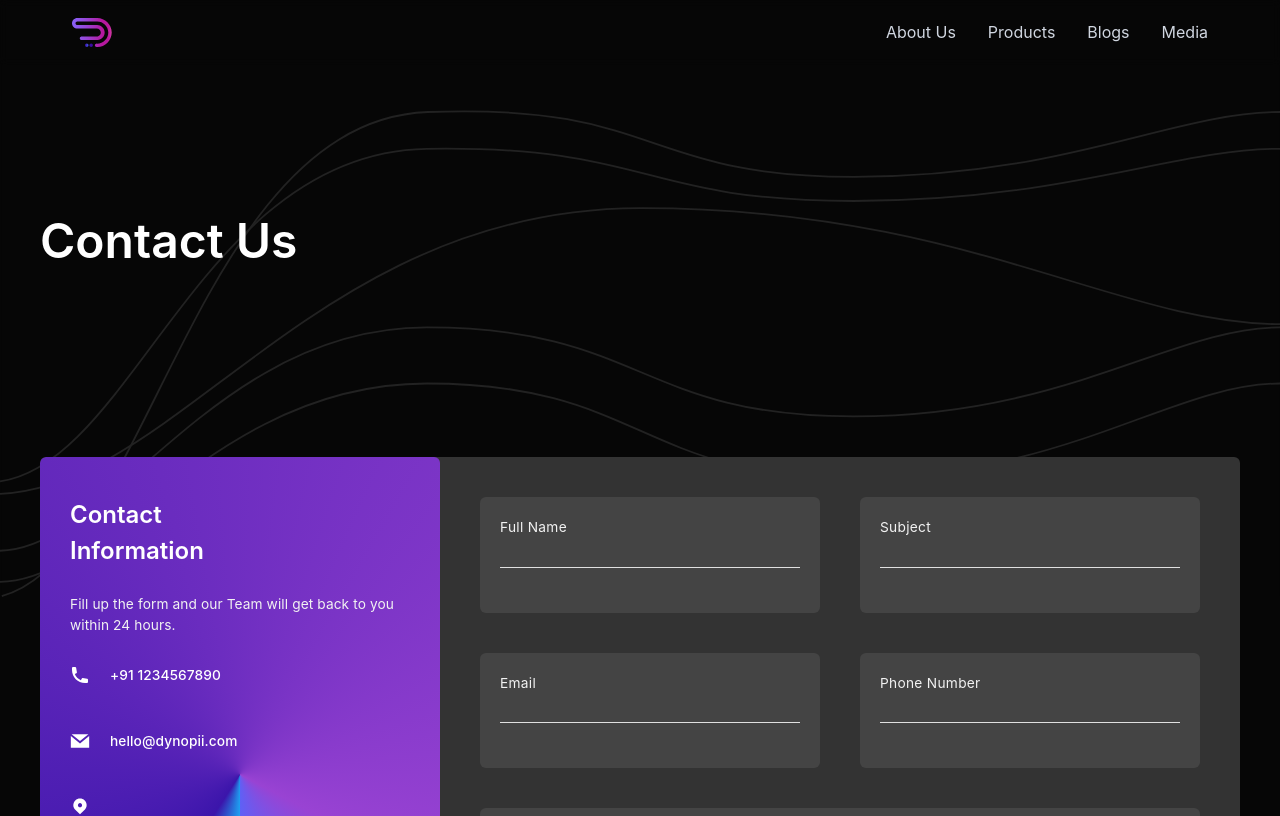
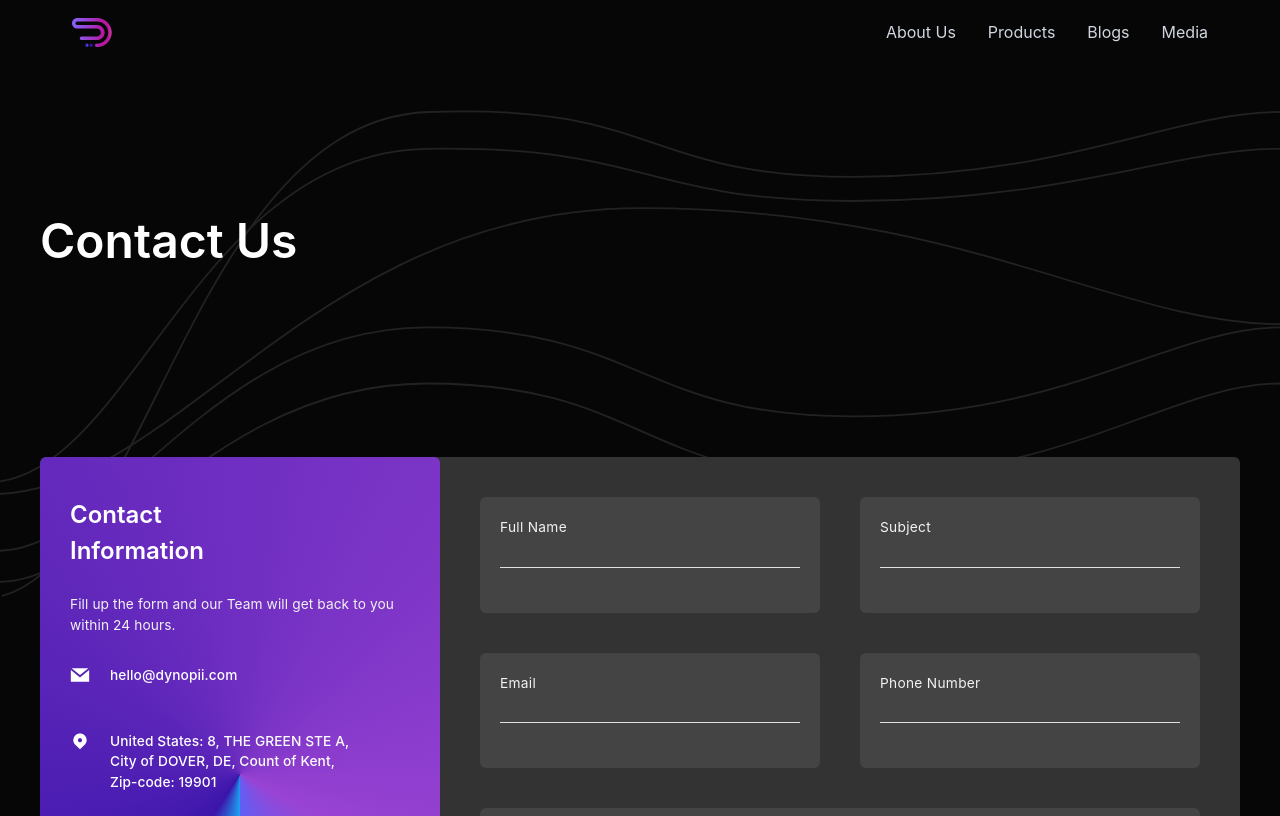
Before and after one commit to dynopii/dynopii.github.io, a Next.js app: page /contact in a window 1280 px wide. Shown: the top 816 px of the page. Built offline with nearby package versions, Linux system fonts and the light colour scheme.

Commit message:
refactor, fix footer link, adding multiple addresses.

```diff
--- a/components/Main.tsx
+++ b/components/Main.tsx
@@ -235,7 +235,6 @@ const Main2 = () => {
               className="app_screenshot_one overflow-hidden rounded-default"
               alt="app-screenshot"
             />
-            {/* <img src={'/screenshot.jpeg'} className="app_screenshot_one" alt="app-screenshot" /> */}
           </div>
         </div>
       </div>
--- a/components/layout/Footer.tsx
+++ b/components/layout/Footer.tsx
@@ -41,11 +41,11 @@ export const Footer: React.FC<Props> = ({ route }) => {
             ))}
             <div className="p-5 w-48 xs:w-full">
               <FooterLinkTitle title="Contact us" />
-              <FooterLinkTitle title="United States" classNames="mt-3" />
+              {/* <FooterLinkTitle title="United States" classNames="mt-3" /> */}
               <p className="my-3 block text-gray-666">
                 {contactUsContents.addressUS}
               </p>
-              <FooterLinkTitle title="India" />
+              {/* <FooterLinkTitle title="India" /> */}
               <p className="my-3 block text-gray-666">
                 {contactUsContents.addressIndia}
               </p>
--- a/components/screens/contact/ContactItem.tsx
+++ b/components/screens/contact/ContactItem.tsx
@@ -1,15 +1,37 @@
-import React from 'react';
+import React from "react";
 interface Props {
   id: string;
   Icon: React.ReactNode;
   description: string;
+  link?: boolean;
+  href?: string;
 }
 
-export const ContactItem: React.FC<Props> = ({ Icon, description }) => {
+export const ContactItem: React.FC<Props> = ({
+  Icon,
+  description,
+  link,
+  href,
+}) => {
   return (
-    <div className='flex items-start mb-45'>
-      {Icon}
-      <p className='text-subtitle text-white font-medium text-f2f ml-20 w-9/12'>{description}</p>
-    </div>
+    <>
+      {link ? (
+        <div className="mb-45">
+          <a className="flex items-start" href={href}>
+            {Icon}
+            <p className="text-subtitle text-white font-medium text-f2f ml-20 w-9/12">
+              {description}
+            </p>
+          </a>
+        </div>
+      ) : (
+        <div className="flex items-start mb-45">
+          {Icon}
+          <p className="text-subtitle text-white font-medium text-f2f ml-20 w-9/12">
+            {description}
+          </p>
+        </div>
+      )}
+    </>
   );
 };
--- a/pages/contact.tsx
+++ b/pages/contact.tsx
@@ -9,10 +9,10 @@ import { ContactItem } from "../components/screens/contact/ContactItem";
 import { FaLinkedinIn } from "react-icons/fa";
 import { AiOutlineInstagram, AiOutlineTwitter } from "react-icons/ai";
 import { ContactForm } from "../components/screens/contact/ContactForm";
-import { urls } from '../shared/urls';
-import { contactUsContents } from '../shared/contents';
+import { urls } from "../shared/urls";
+import { contactUsContents } from "../shared/contents";
 
-interface Props { }
+interface Props {}
 
 const Contact: React.FC<Props> = () => {
   return (
@@ -29,10 +29,11 @@ const Contact: React.FC<Props> = () => {
 
           <div className="mb-40 flex w-full overflow-hidden rounded-default bg-gray-333 md:flex-col">
             <div className="contact-cover-bg w-4/12 md:w-full rounded-default py-40 px-30 flex flex-col">
-              <h5 className="text-white font-semibold text-h5 mb-25" dangerouslySetInnerHTML={{ __html: contactUsContents.title }} />
-              <p className="text-gray-f2f font-normal text-subtitle mb-30">
-                {contactUsContents.description}
-              </p>
+              <h5
+                className="text-white font-semibold text-h5 mb-25"
+                dangerouslySetInnerHTML={{ __html: contactUsContents.title }}
+              />
+              <p className="text-gray-f2f font-normal text-subtitle mb-30">{contactUsContents.description}</p>
               {contactLinks.map((contactLink) => (
                 <ContactItem key={contactLink.id} {...contactLink} />
               ))}
@@ -62,22 +63,29 @@ const Contact: React.FC<Props> = () => {
 export default Contact;
 
 const contactLinks = [
-  {
-    id: "1",
-    link: true,
-    description: contactUsContents.phoneNumber,
-    Icon: <HiPhone fill="#fff" size={20} />,
-  },
+  // {
+  //   id: "1",
+  //   link: true,
+  //   description: contactUsContents.phoneNumber,
+  //   Icon: <HiPhone fill="#fff" size={20} />,
+  // },
   {
     id: "2",
     link: true,
+    href: "mailto:hello@dynopii.com",
     description: contactUsContents.email,
     Icon: <GrMail fill="#fff" size={20} />,
   },
   {
     id: "3",
-    link: true,
-    description: contactUsContents.address,
+    link: false,
+    description: contactUsContents.addressUS,
+    Icon: <TiLocation fill="#fff" size={20} />,
+  },
+  {
+    id: "4",
+    link: false,
+    description: contactUsContents.addressIndia,
     Icon: <TiLocation fill="#fff" size={20} />,
   },
 ];
--- a/pages/products/dhwani.tsx
+++ b/pages/products/dhwani.tsx
@@ -59,6 +59,7 @@ const Dhwani: React.FC<Props> = () => {
 
         {/* Demo Section */}
         <div
+          id='dhwani-demo'
           className="min-h-screen flex items-center justify-center relative xl:px-30"
           style={{
             // background: `linear-gradient(180deg, #222222 0%, #000000 29.5%, #000000 75.33%, #222222 100%)`,
--- a/shared/contents.ts
+++ b/shared/contents.ts
@@ -123,9 +123,9 @@ export const contactUsContents = {
   title: `Contact
   <br /> Information`,
   description: 'Fill up the form and our Team will get back to you within 24 hours.',
-  addressIndia: `CUBICLE NO: 103
+  addressIndia: `India: CUBICLE NO: 103
   132 A, S.P MUKHERJEE ROAD, West Bengal, KOLKATA -700026`,
-  addressUS: `8, THE GREEN STE A,
+  addressUS: `United States: 8, THE GREEN STE A,
   City of DOVER, DE,
   Count of Kent, Zip-code: 19901`,
   phoneNumber: '+91 1234567890',
@@ -261,7 +261,10 @@ export const footerContents = {
       subLinks: [
         {
           id: '1',
-          title: 'Demo', href: "/demo", spanText: 'New'
+          title: 'Demo',
+          spanText: 'New',
+          href: '/products/dhwani/#dhwani-demo',
+          inDOM: true
         },
         {
           id: '2',
@@ -416,9 +419,7 @@ export const productsContent = {
 };
 export const dhwaniCard = {
   firstSectionTitle: 'Overview',
-  firstSectionDescription: `Create effortless & personalized customer experiences with the best in class AI-powered digital and voice automation. Our vision is to make it simple for consumers to do business with you by redefining how artificial intelligence and human insight enable personalized, predictive and effortless customer experiences.
-
-  Deliver personalised customer engagement on the channel of your customer's choice and give your team the tools to make every moment count.`,
+  firstSectionDescription: `Dhwani - Real-time Voice Accent Changer. It works on calls made with any software and converts the accent of your voice to any accent of choice. The choice of accents could be based on the geographical location of the caller, clarity, or explicitly configured to whatever gets the highest NPS. It reduces barriers in communication for native and non-native speakers of any language.`,
   secondSectionTitle: 'Features',
 };
 // For features section in dhwani card checkout file named as staticData.tsx
```
Also changed, not shown: styles/styles.css (+31 -9 lines).
